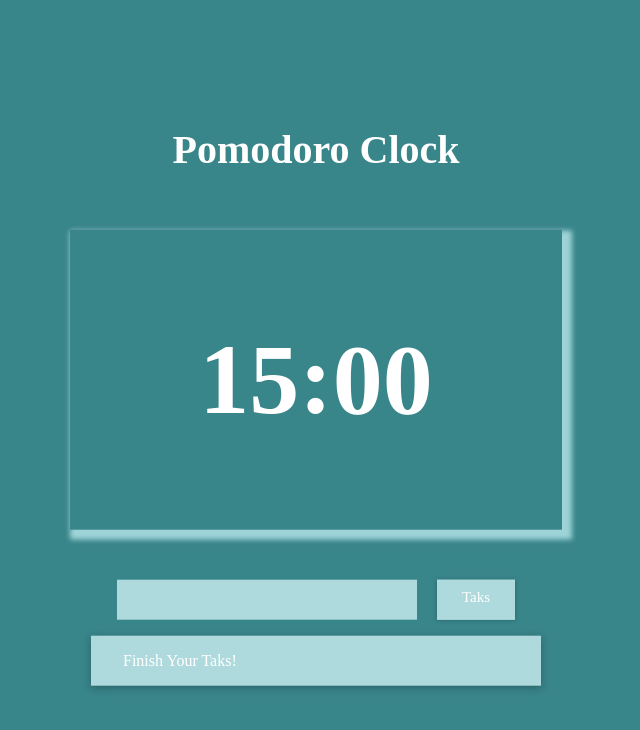
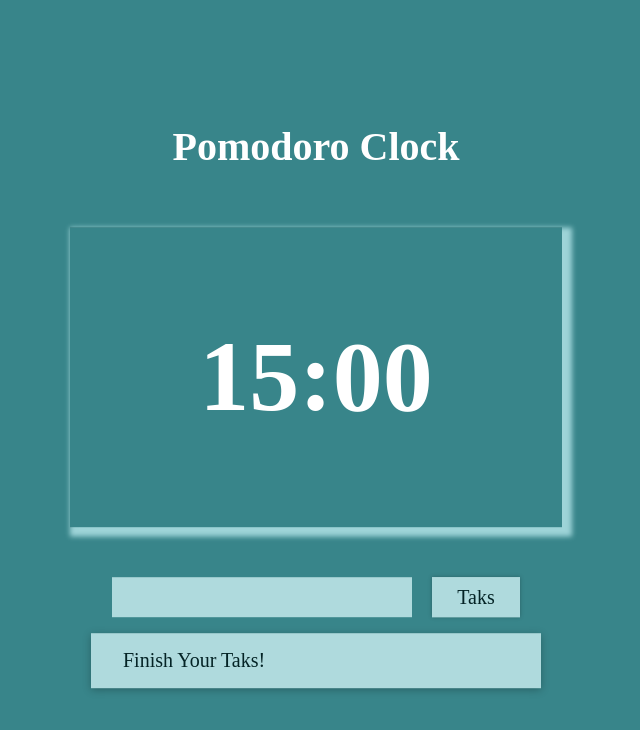
Before and after one commit to MahsumaRezai/Pomodoro_App, a React (Create React App) app: page / in a window 1280 px wide. Shown: the top 730 px of the page, without its empty margins (324-964 px from the left). Built offline with nearby package versions, Linux system fonts and the light colour scheme.

Commit message:
change color

```diff
--- a/src/App.js
+++ b/src/App.js
@@ -24,7 +24,7 @@ const App = () => {
   };
 
   let content = (
-    <p style={{ textAlign: 'center', color: "white" }}>What is your Taks?</p>
+    <p style={{ textAlign: 'center', color: " rgb(4, 35, 37)", fontSize:"20px" }}>What is your Taks?</p>
   );
 
   if (courseGoals.length > 0) {
--- a/src/Compontens/Task/Button.css
+++ b/src/Compontens/Task/Button.css
@@ -2,12 +2,12 @@
     font: inherit;
     padding: 0.5rem 1.5rem;
     border: 1px solid  rgb(175, 218, 221);
-    color: white;
+    color: rgb(4, 35, 37);
     background:  rgb(175, 218, 221);
     box-shadow: 0 0 4px rgba(0, 0, 0, 0.26);
     cursor: pointer;
     height: 40px;
-    font-size: 15px;
+    font-size: 20px;
     text-align: center;
     padding-bottom: 20px;
 }
--- a/src/Compontens/Task/Form.module.css
+++ b/src/Compontens/Task/Form.module.css
@@ -16,11 +16,12 @@
     background-color: rgb(175, 218, 221);
     transition: 0.5s ease-in-out 0s;
     font-size: 15px;
-    color: white;
+    color: rgb(4, 35, 37);
     font-family: sans-serif;
     width: 360px;
     height: 40px;
     border: none;
+    padding-left: 10px;
   }
   input:focus {
     border: none;
--- a/src/Compontens/Task/Itme.css
+++ b/src/Compontens/Task/Itme.css
@@ -2,7 +2,8 @@
     margin: 1rem 0;
     background:  rgb(175, 218, 221);
     box-shadow: 0 2px 8px rgba(0, 0, 0, 0.26);
-    color: white;
+    color:  rgb(4, 35, 37);
     padding: 1rem 2rem;
     cursor: pointer;
+    font-size: 20px;
   }
```
